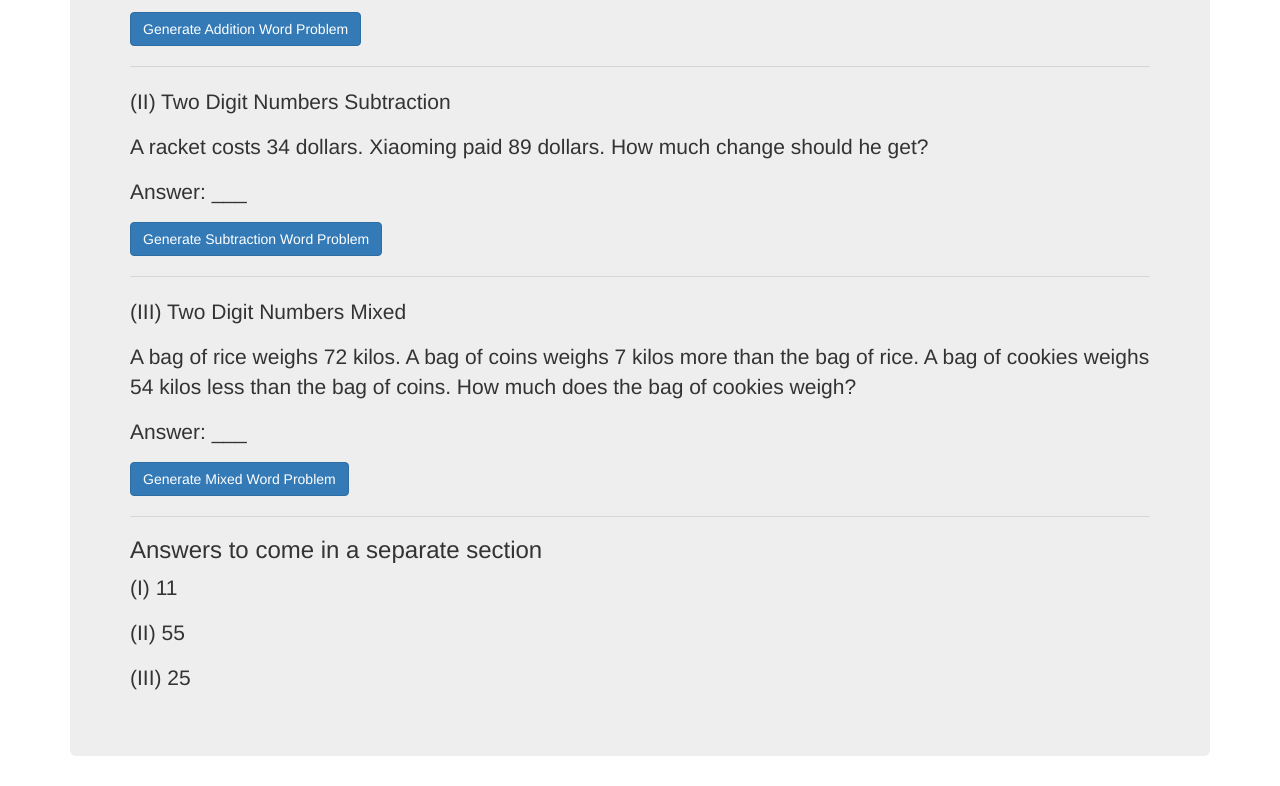
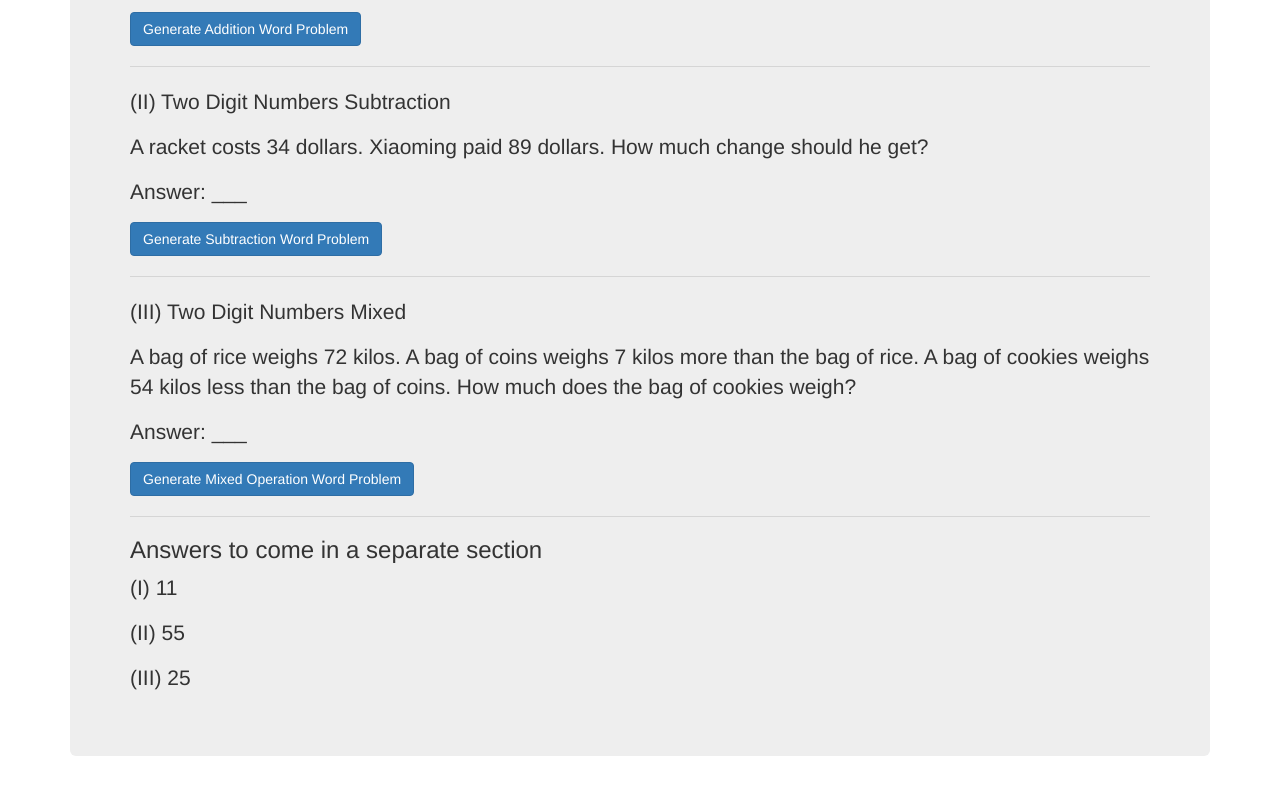
Before and after one commit to khoodose/homework-generator, a plain HTML site: page index.html in a window 1280 px wide. Shown: the part 1146-1932 px from the top of the page. Drawn offline with nearby package versions, Linux system fonts and the light colour scheme.

Commit message:
fix button lavel

```diff
--- a/index.html
+++ b/index.html
@@ -66,7 +66,7 @@
 
         <p>A bag of rice weighs <span id="MW1"></span> kilos. A bag of coins weighs <span id="MW2"></span> kilos more than the bag of rice. A bag of cookies weighs <span id="MW3"></span> kilos less than the bag of coins. How much does the bag of cookies weigh?</p>
         <p>Answer: ___</p>
-        <button type="button" class="btn btn-primary" id="generateMixedWordButton">Generate Mixed Word Problem</button>
+        <button type="button" class="btn btn-primary" id="generateMixedWordButton">Generate Mixed Operation Word Problem</button>
 
         <hr>
 
```
